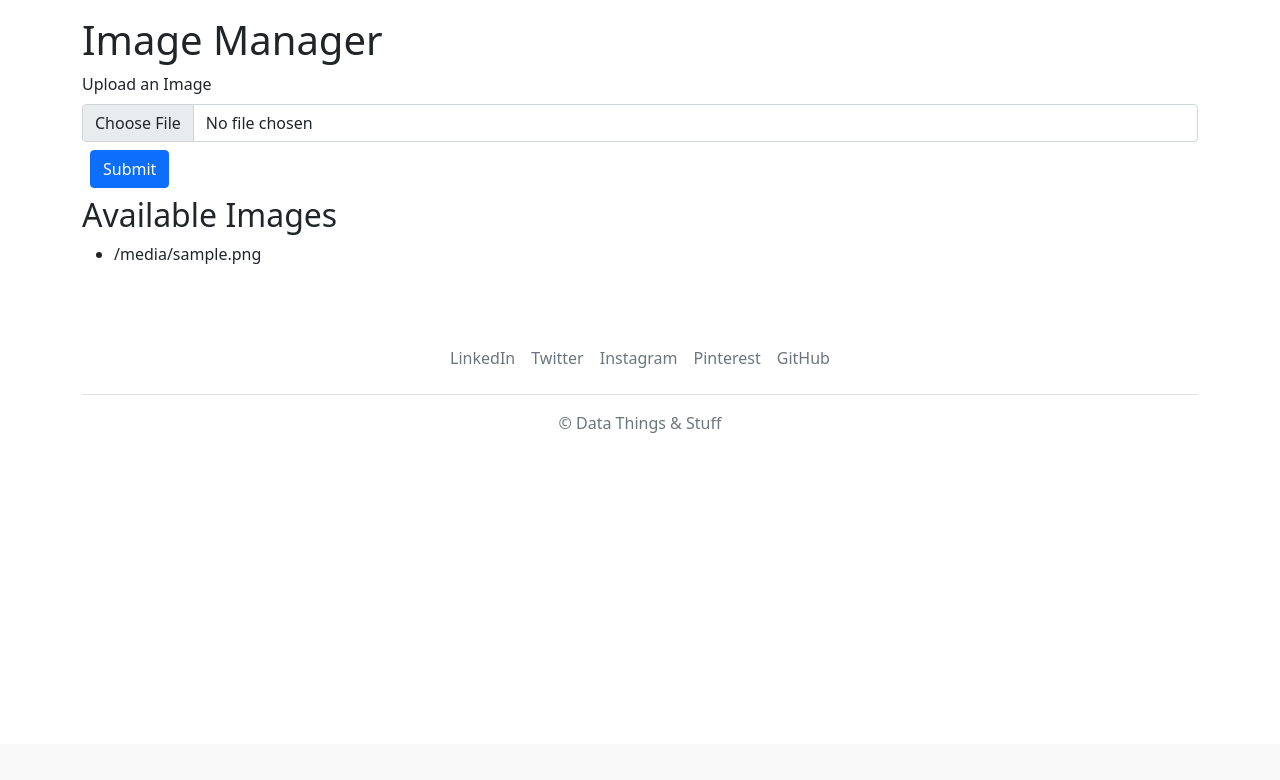
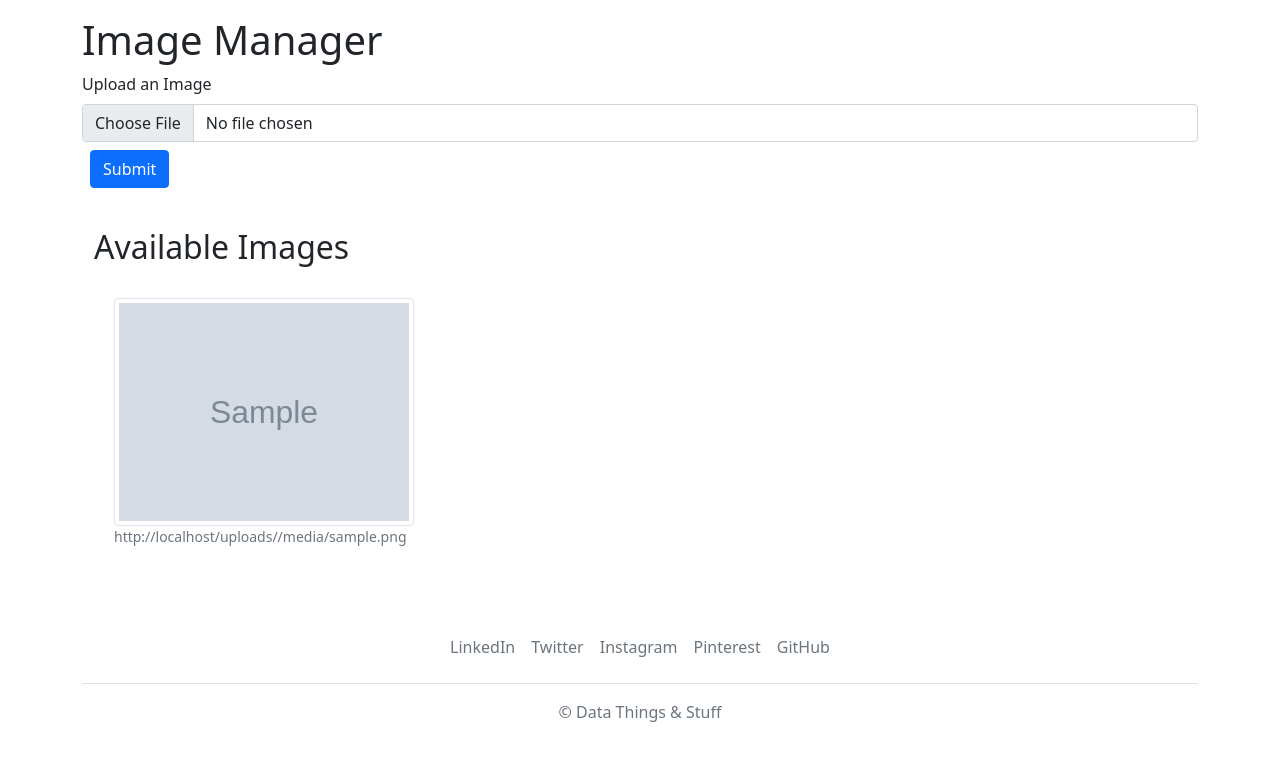
Before and after one commit to nickbap/DataThingsAndStuff, a Flask app: template dtns/templates/image-manager.html in a window 1280 px wide. Shown: the part 56-836 px from the top of the page. Before the commit the page ends 489 px from the top, so only its background shows below. Run offline with Flask 2, Linux system fonts and the light colour scheme; tables that the repository leaves empty hold one stand-in row (values such as "Sample post"); the template is opened without the code that fills it: values that come from a table or form of the project are taken from there, most other values are stand-ins (such as "Sample title", 1, 10 or a date in 2020); grey boxes marked "Sample" are stand-in pictures; some libraries are stand-ins or nearby versions.

Commit message:
Style images display in image manager

```diff
--- a/dtns/templates/image-manager.html
+++ b/dtns/templates/image-manager.html
@@ -15,21 +15,31 @@
     {% endif %}
     {% endwith %}
     <h1>Image Manager</h1>
-    <div>
+    <div class="mb-3">
         <form method="POST" action="{{ url_for('main.image_manager') }}" enctype="multipart/form-data">
             {{ form.file.label(class="form-label") }}
             {{ form.file(class="form-control")}}
             {{ form.submit(class="btn btn-primary m-2") }}
         </form>
     </div>
-    <div>
+    <div class="container">
         {% if image_list %}
-        <h2>Available Images</h2>
-        <ul>
+        <h2 class="py-3">Available Images</h2>
+        <div class="container d-flex flex-wrap">
             {% for image in image_list %}
-            <li>{{ image }}</li>
+            <div class="p-2">
+                <div class="d-flex justify-content-center">
+                    <figure class="figure">
+                        <img class="img-thumbnail" style="max-width: 300px; height:auto"
+                            src="static/uploads/{{ image }}">
+                        <figcaption class="figure-caption">
+                            {{ url_for('main.download_file', name=image, _external=True) }}</figcaption>
+                    </figure>
+                </div>
+            </div>
             {% endfor %}
-        </ul>
+        </div>
+
         {% endif %}
     </div>
 </main>
```
